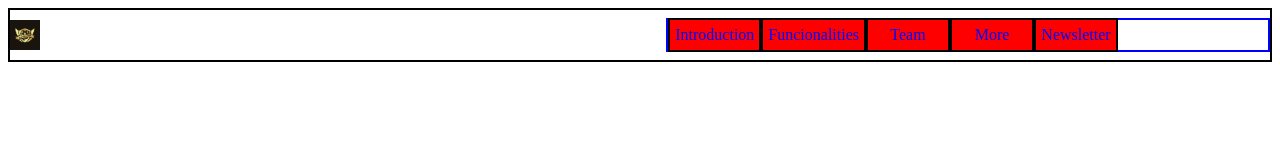
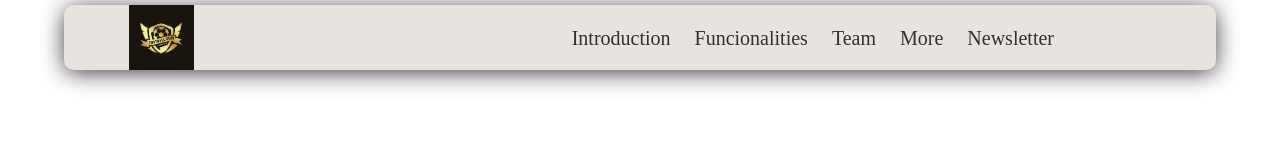
Before and after one commit to infoshareacademy/jfdz10-bubble, a plain HTML site: page index.html in a window 1280 px wide. Drawn offline with Linux system fonts and the light colour scheme.

Commit message:
added some styles to nav and a new container

```diff
--- a/css/navigation.css
+++ b/css/navigation.css
@@ -1,51 +1,74 @@
+.navigation {
+    display: flex;
+    width: 100%;
+    justify-content: center;
+    position: fixed;
+}
 
-#navigation {
+.navigation__container {
+    background: #E8E3DF;
+    width: 90%;
     display: flex;
-    height: 50px;
-    border: 2px solid black;
-    align-items: center;
     justify-content: space-between;
+    position: fixed;
+    border-radius: 10px;
+    margin-top: 5px;
+    display: flex;
+    height: 65px;
+    /* border: 1px solid black; */
+    -webkit-box-shadow: 0px 3px 23px -1px rgba(54,47,54,1);
+    -moz-box-shadow: 0px 3px 23px -1px rgba(54,47,54,1);
+    box-shadow: 0px 3px 23px -1px rgba(54,47,54,1);
 }
 
 .navigation__logo {
-    height: 30px;
+    height: 65px;
     align-items: center;
 }
 
 .logo {
-    width: 30px;
+    width: 65px;
+    margin-left: 65px
 }
 
 .navigation__menu {
     display: flex;
     list-style: none;
-    height: 30px;
+    height: 65px;
     align-items: center;
     justify-content: space-between;
-    border: 2px solid blue;
+
+    /* border: 2px solid blue; */
 }
 
 .navigation__menu__item {
     display: flex;
-    min-width: 70px;
-    max-width: 100px;
-    height: 30px;
-    padding-left: 5px;
-    padding-right: 5px;
+    /* min-width: 80px; */
+    max-width: 130px;
+    height: 65px;
+    padding-left: 12px;
+    padding-right: 12px;
     align-items: center;
     justify-content: center;
-    background: red;
-    border: 2px solid black;
+    /* background: red; */
+    /* border: 2px solid black; */
 }
 
 .navigation__menu__item a {
+    font-size: 20px;
     text-decoration: none;
-    color: blue;
+    color: #313131;
 }
 
 
 .navigation__menu__item:hover {
-    box-shadow: 2px 2px 2px 2px black;
+    background:rgba(54,47,54,1);
+    transition: background 1s;
+}
+
+.navigation__menu__item:hover a{
+    color: white;
+    transition: color 1s;
 }
 
 .newsletter {
--- a/index.html
+++ b/index.html
@@ -7,10 +7,12 @@
     <meta name="viewport" content="width=device-width, initial-scale=1">
     <link rel="stylesheet" media="screen" href="css/main.css">
     <link rel="stylesheet" media="screen" href="css/navigation.css">
-    <script src="main.js"></script>
+    <link rel="stylesheet" media="screen" href="css/reset.css">
+    <!-- <script src="main.js"></script> -->
 </head>
 <body>
-    <section id="navigation">
+    <section id="navigation" class="navigation">
+        <div class="navigation__container">
         <div class="navigation__logo">
             <img src="images/logo.jpg" alt="logo" class="logo">
         </div>
@@ -21,6 +23,7 @@
             <div class="navigation__menu__item"><a href="#avanced-funcionalities">More</a></div>
             <div class="navigation__menu__item newsletter"><a href="#newsletter">Newsletter</a></div>
         </div>
+    </div>
     </section>
     <section id="hero"></section>
     <section id="basic-functionalities"></section>
```
